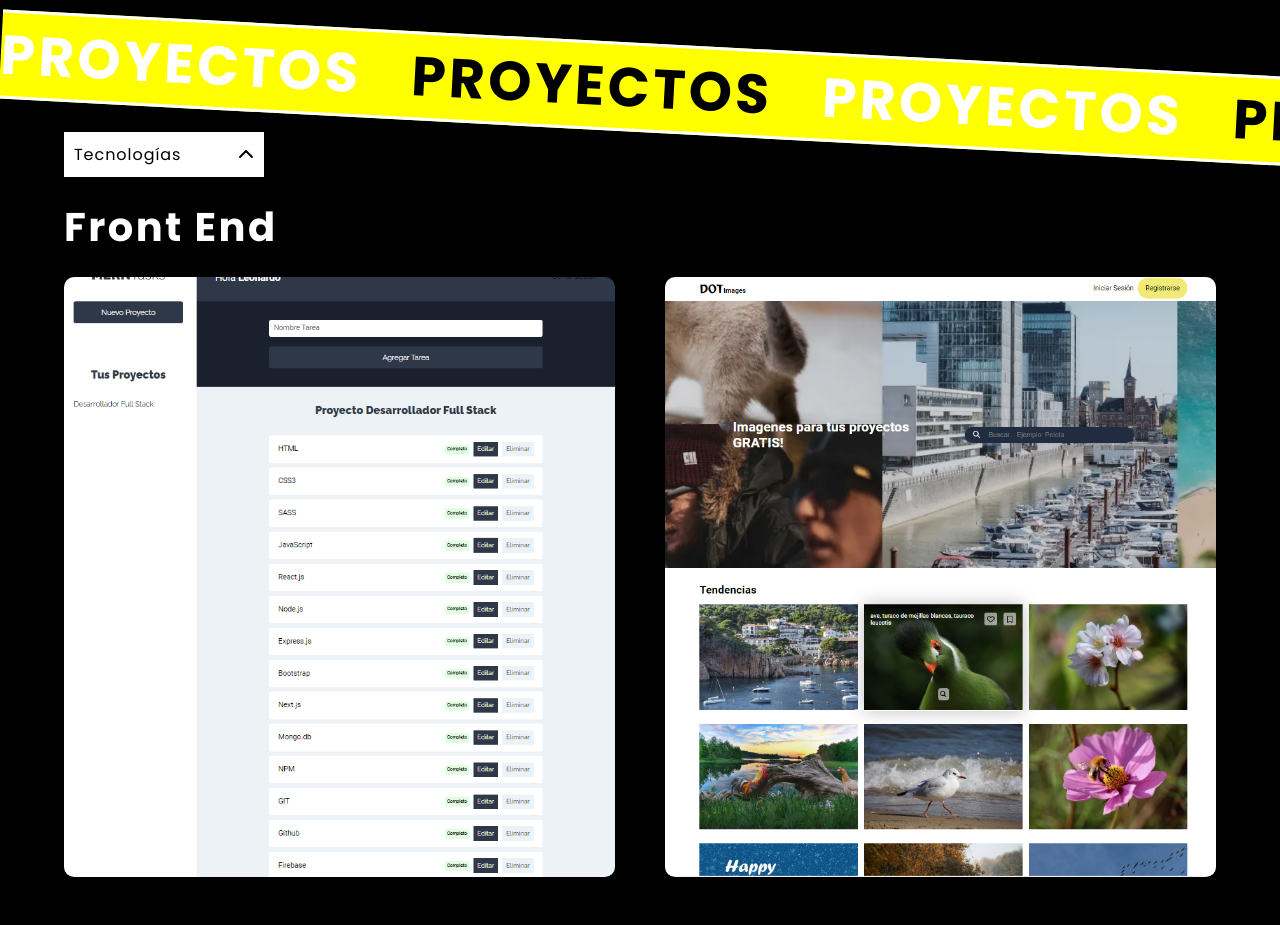
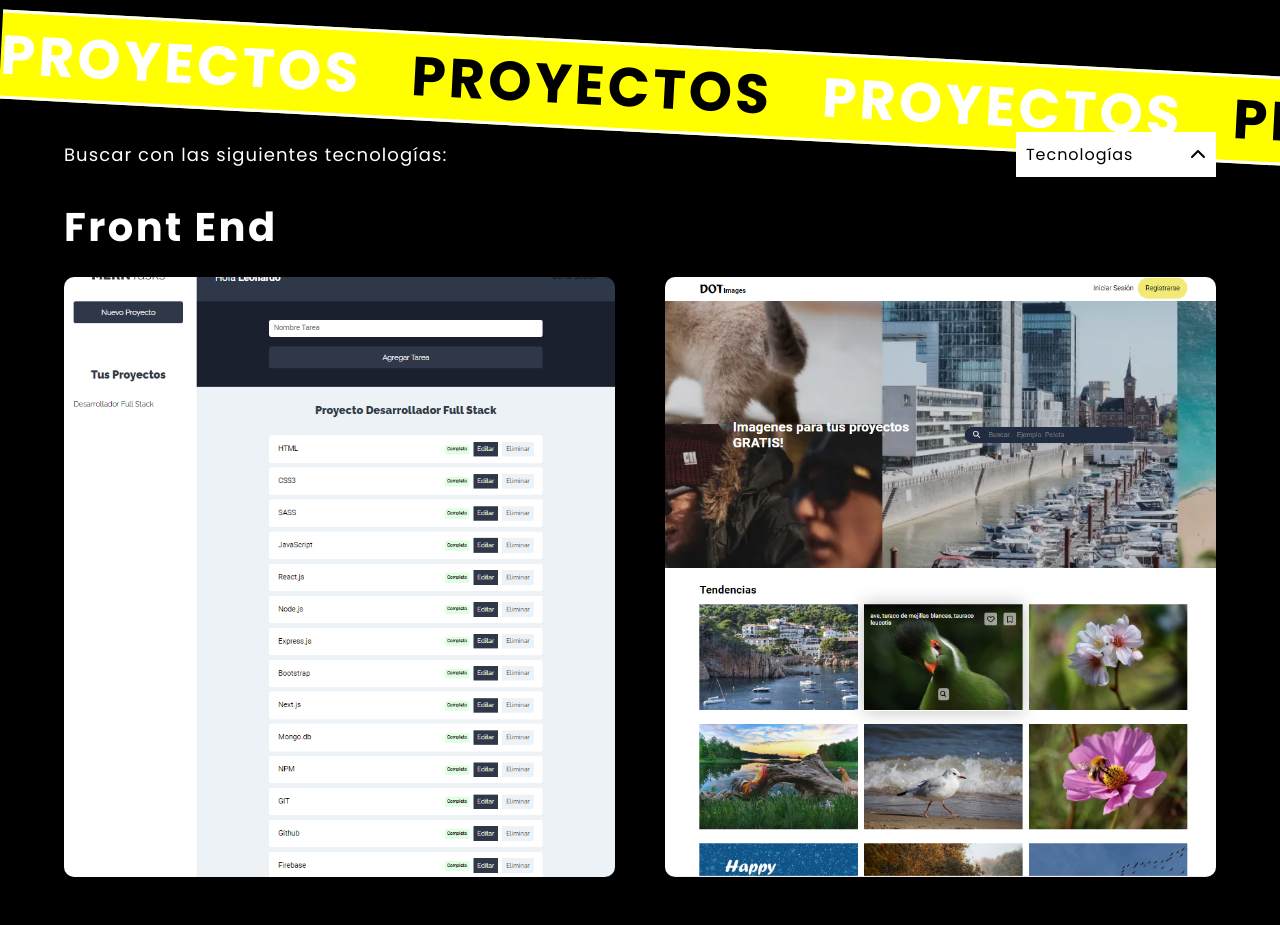
Before and after one commit to Leonardo-G/portafolio, a Next.js app: page / in a window 1280 px wide. Shown: the part 3140-4065 px from the top of the page. Built offline with nearby package versions, Linux system fonts and the light colour scheme; grey boxes are pictures that could not be loaded.

Commit message:
little changes

```diff
--- a/components/UI/Nav.tsx
+++ b/components/UI/Nav.tsx
@@ -65,7 +65,7 @@ export const Nav = () => {
                             </Flex>
                         </Box>
                         <Box dNoneXL>
-                            <Link href="https://www.linkedin.com/in/leonardo-guanuco-frontend/" target="_blank" rel="noopener noreferrer">
+                            <Link href="https://www.linkedin.com/in/leonardo-guanuco-javascript-typescript/" target="_blank" rel="noopener noreferrer">
                                 <FontAwesomeIcon
                                     icon={ faLinkedin }
                                     color="#000"
--- a/components/proyectos/Proyecto.tsx
+++ b/components/proyectos/Proyecto.tsx
@@ -24,7 +24,7 @@ interface Props {
 }
 
 export const Proyecto: FC<Props> = ({ proyecto: { img, columns, repositorio, url, titulo, conocimientos }, title, technologies }) => {
-    console.log("Hola")
+
     return (
         <GridChildren
             column={ columns }
--- a/components/section/Proyectos.tsx
+++ b/components/section/Proyectos.tsx
@@ -82,6 +82,13 @@ export const Proyectos = () => {
                     </LineHead>
                 </Box>
                 <Box className='container'>
+                    <Flex
+                        colCenter
+                        justifyContent='space-between'
+                        columnXS
+                        gap={ 20 }
+                    >
+                        <Text color='#fff' size={ 18 }>Buscar con las siguientes tecnologías:</Text>
                         <Select>
                             <Flex
                                 justifyContent='space-between'
@@ -128,6 +135,7 @@ export const Proyectos = () => {
                                 </Position>
                             }
                         </Select>
+                    </Flex>
                 </Box>
                 {
                     proyectoContainer
```
Lines whose indentation alone changed are shown as unchanged.
